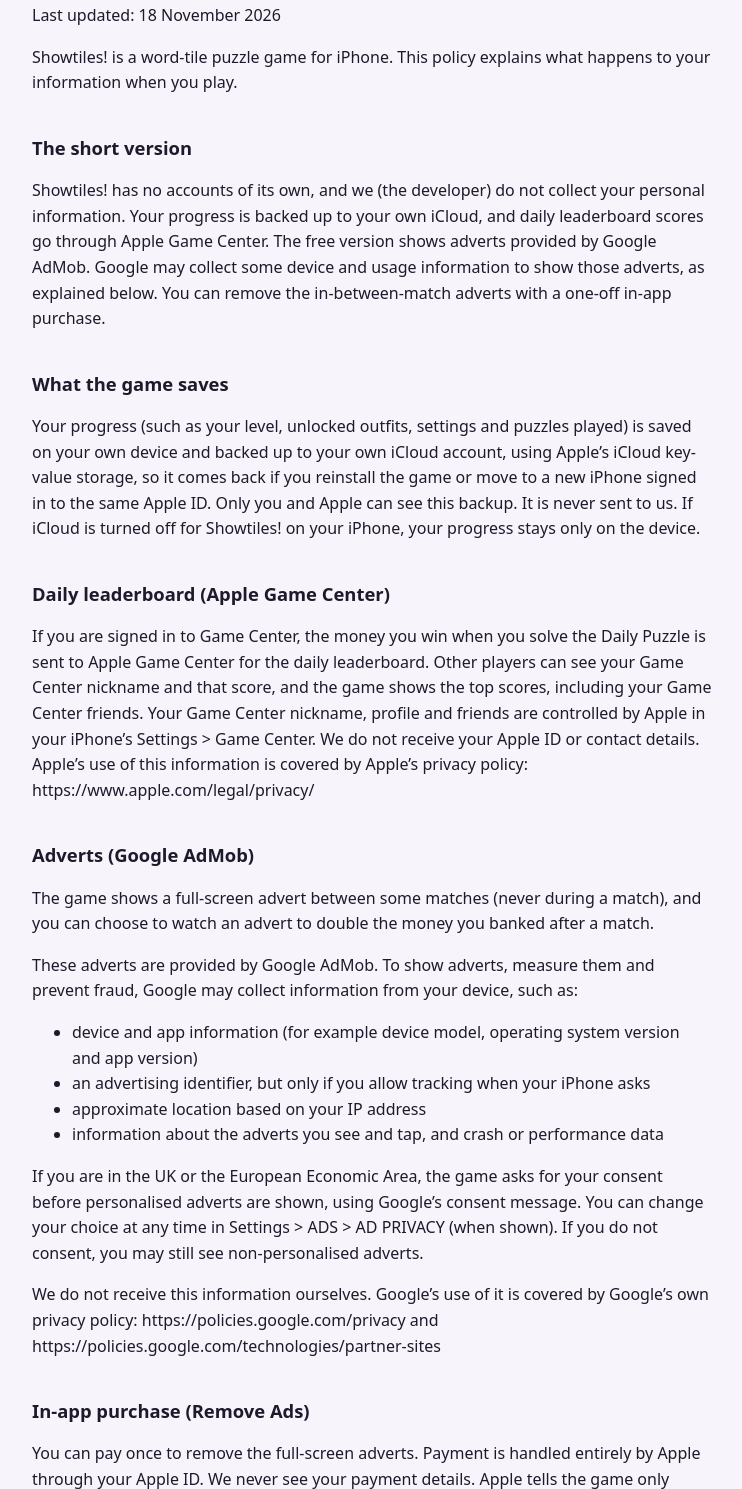
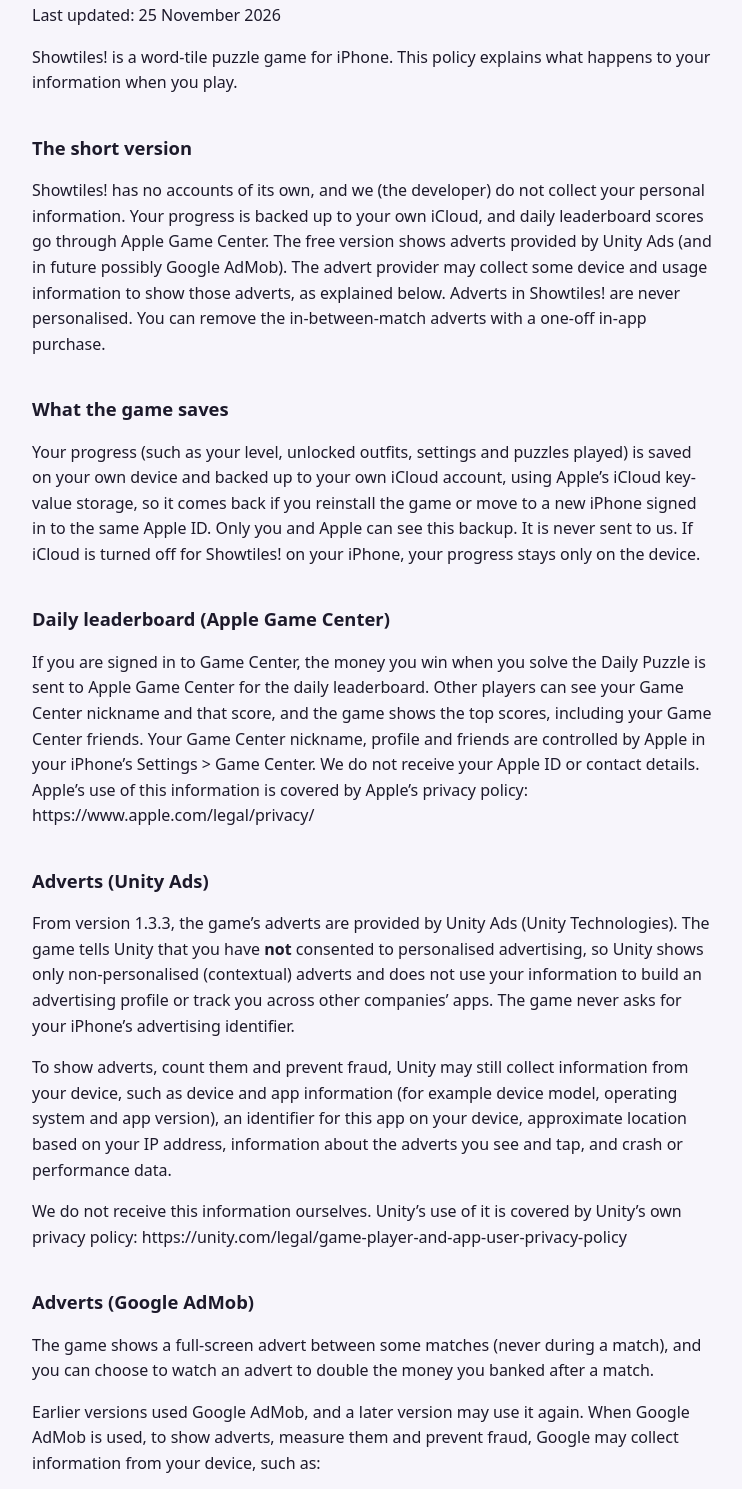
Before and after one commit to Haditalot/haditalot.github.io, a plain HTML site: page privacy.html in a window 1280 px wide. Shown: the part 110-1599 px from the top of the page, without its empty margins (268-1010 px from the left). Drawn offline with Linux system fonts and the light colour scheme.

Commit message:
Privacy policy + app-ads.txt: Unity Ads (Showtiles 1.3.3)
Co-Authored-By: Claude Opus 5.5 <noreply@anthropic.com>
Claude-Session: https://claude.ai/code/session_01QfCt2DUyvfVQi5BXJx5JM8

```diff
--- a/privacy.html
+++ b/privacy.html
@@ -16,16 +16,17 @@
 <body><main>
 
 <h1 id="showtiles-privacy-policy">Showtiles! Privacy Policy</h1>
-<p>Last updated: 18 November 2026</p>
+<p>Last updated: 25 November 2026</p>
 <p>Showtiles! is a word-tile puzzle game for iPhone. This policy
 explains what happens to your information when you play.</p>
 <h2 id="the-short-version">The short version</h2>
 <p>Showtiles! has no accounts of its own, and we (the developer) do not
 collect your personal information. Your progress is backed up to your
 own iCloud, and daily leaderboard scores go through Apple Game Center.
-The free version shows adverts provided by Google AdMob. Google may
-collect some device and usage information to show those adverts, as
-explained below. You can remove the in-between-match adverts with a
+The free version shows adverts provided by Unity Ads (and in future
+possibly Google AdMob). The advert provider may collect some device and
+usage information to show those adverts, as explained below. Adverts in
+Showtiles! are never personalised. You can remove the in-between-match adverts with a
 one-off in-app purchase.</p>
 <h2 id="what-the-game-saves">What the game saves</h2>
 <p>Your progress (such as your level, unlocked outfits, settings and
@@ -45,11 +46,28 @@ Center nickname, profile and friends are controlled by Apple in your
 iPhone’s Settings &gt; Game Center. We do not receive your Apple ID or
 contact details. Apple’s use of this information is covered by Apple’s
 privacy policy: https://www.apple.com/legal/privacy/</p>
+<h2 id="adverts-unity-ads">Adverts (Unity Ads)</h2>
+<p>From version 1.3.3, the game’s adverts are provided by Unity Ads
+(Unity Technologies). The game tells Unity that you have <strong>not</strong>
+consented to personalised advertising, so Unity shows only
+non-personalised (contextual) adverts and does not use your information
+to build an advertising profile or track you across other companies’
+apps. The game never asks for your iPhone’s advertising identifier.</p>
+<p>To show adverts, count them and prevent fraud, Unity may still
+collect information from your device, such as device and app
+information (for example device model, operating system and app
+version), an identifier for this app on your device, approximate
+location based on your IP address, information about the adverts you
+see and tap, and crash or performance data.</p>
+<p>We do not receive this information ourselves. Unity’s use of it is
+covered by Unity’s own privacy policy:
+https://unity.com/legal/game-player-and-app-user-privacy-policy</p>
 <h2 id="adverts-google-admob">Adverts (Google AdMob)</h2>
 <p>The game shows a full-screen advert between some matches (never
 during a match), and you can choose to watch an advert to double the
 money you banked after a match.</p>
-<p>These adverts are provided by Google AdMob. To show adverts, measure
+<p>Earlier versions used Google AdMob, and a later version may use it
+again. When Google AdMob is used, to show adverts, measure
 them and prevent fraud, Google may collect information from your device,
 such as:</p>
 <ul>
```
Also changed, not shown: app-ads.txt.
